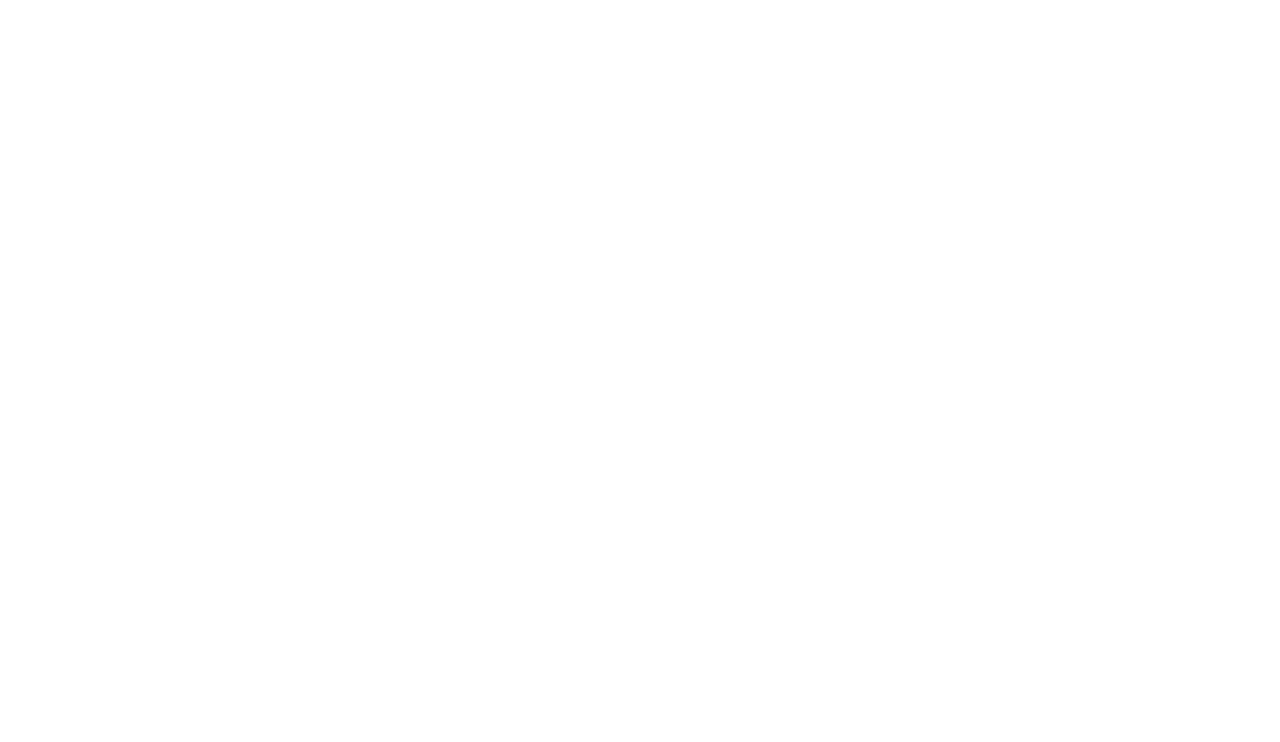
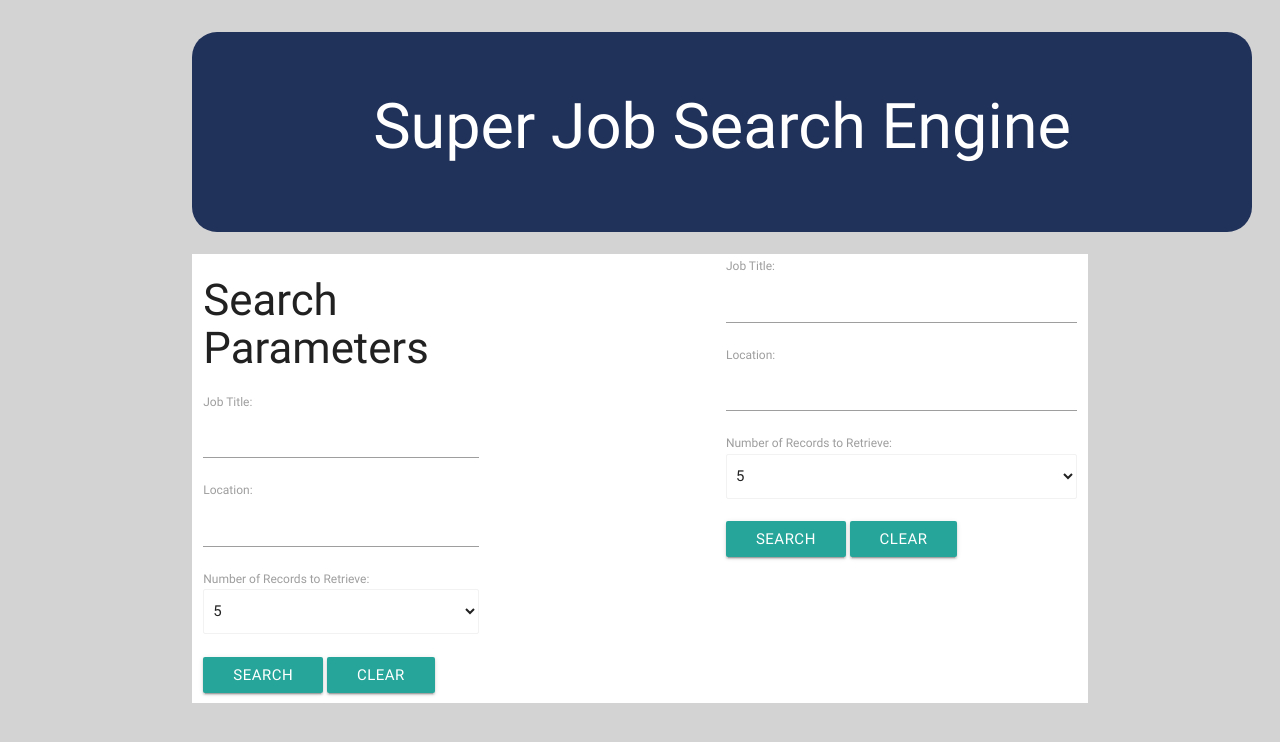
Before and after one commit to bradbahmanpour/firstProject, a plain HTML site: page index.html in a window 1280 px wide. Drawn offline with nearby package versions, Linux system fonts and the light colour scheme.

Commit message:
updated UI

```diff
--- a/assets/css/style.css
+++ b/assets/css/style.css
@@ -0,0 +1,23 @@
+#header {
+    border-radius: 25px;
+    width: 1060px;
+    height: 200px;
+    text-align: center;
+}
+
+#row2 {
+    margin-left: 0;
+    margin-right: 0;
+    padding-bottom: 10px;
+}
+
+h1 {
+    padding: 60px;
+}
+
+body {
+    background-color: lightgray;
+}
+#mapscreen {
+    float: right;
+}
--- a/index.html
+++ b/index.html
@@ -1,10 +1,97 @@
 <!DOCTYPE html>
 <html lang="en">
-    <head>
-        <meta charset = "UTF-8">
-    </head>
+
+<head>
+    <meta charset="UTF-8">
+    <!-- Compiled and minified CSS -->
+    <link rel="stylesheet" href="https://cdnjs.cloudflare.com/ajax/libs/materialize/0.100.2/css/materialize.min.css">
+
+    <!-- Compiled and minified JavaScript -->
+    <script src="https://cdnjs.cloudflare.com/ajax/libs/materialize/0.100.2/js/materialize.min.js"></script>
+    <link rel="stylesheet" type="text/css" href="assets/css/style.css">
+</head>
 
 <body>
+
+    <div class ="container">
+
+        <div id="header" style="background-color: #20315A ; color: white;">
+            <h1 class="text-center">
+             Super Job Search Engine
+            </h1>
+          </div>
+              <br>
+<div class ="row" id ="row2" style="background-color: white;">
+    <div class="col s4">
+          <div class="panel-heading">
+            <h3 class="panel-title">Search Parameters</h3>
+          </div>
+          <div class="panel-body">
+            <form role="form">
+              <div class="form-group">
+                <label for="search">Job Title:</label>
+                <input type="text" class="form-control" id="jobTitle">
+              </div>
+              <div class="form-group">
+                <label for="search">Location:</label>
+                <input type="text" class="form-control" id="location">
+              </div>
+
+              <div class="form-group">
+                <label for="num-records">Number of Records to Retrieve:</label>
+                <select class="browser-default" id="num-records">
+                                <option value="" disabled selected>Choose your option</option>
+							    <option value="1">1</option>
+							    <option value="5" selected>5</option>
+							    <option value="10">10</option>
+							  </select>
+              </div>
+<br>
+              <button type="submit" class="btn btn-default" id="search-btn">Search</button>
+              <button type="button" class="btn btn-default">Clear</button>
+            </form>
+          </div>
+
+      </div>
+
+
+      <div class = "col s5" id = "mapscreen">
+
+                    <form role="form">
+
+                      <div class="form-group">
+                        <label for="search">Job Title:</label>
+                        <input type="text" class="form-control" id="jobTitle">
+                      </div>
+
+                      <div class="form-group">
+                        <label for="search">Location:</label>
+                        <input type="text" class="form-control" id="location">
+                      </div>
+
+                      <div class="form-group">
+                        <label for="num-records">Number of Records to Retrieve:</label>
+                        <select class="browser-default" id="num-records">
+                                        <option value="" disabled selected>Choose your option</option>
+                                        <option value="1">1</option>
+                                        <option value="5" selected>5</option>
+                                        <option value="10">10</option>
+                                      </select>
+                      </div>
+        <br>
+                      <button type="submit" class="btn btn-default" id="search-btn">Search</button>
+                      <button type="button" class="btn btn-default">Clear</button>
+
+                    </form>
+                  <br>
+      </div>
+      </div>
+
+
+</div>
+
+
+    </div>
 
 </body>
 
```
